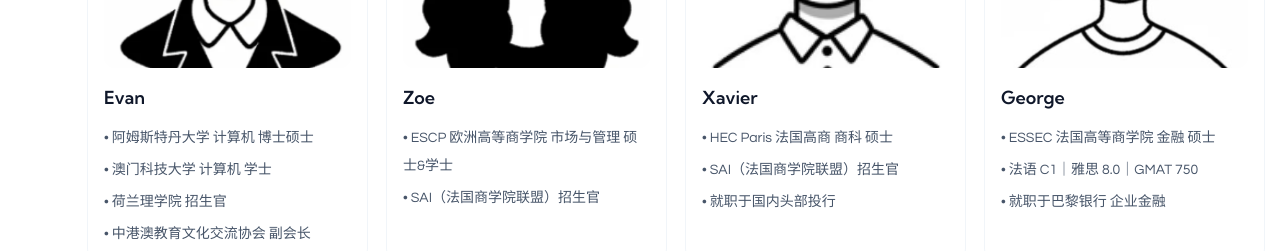
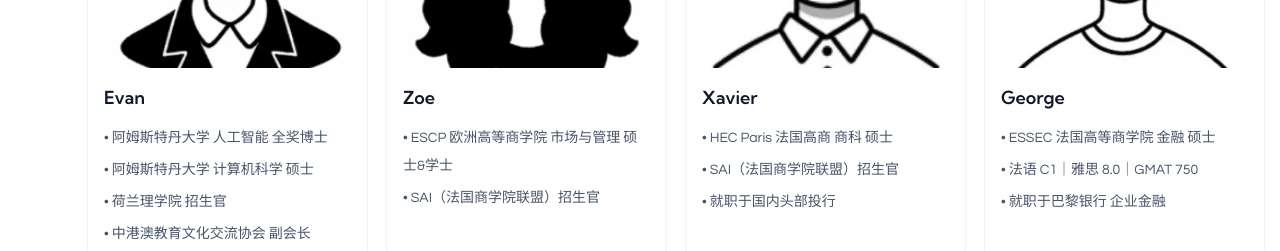
Before and after one commit to TISNN/studylandsedu, a React (Vite) app: page /mentor in a window 1280 px wide. Shown: the part 1500-1751 px from the top of the page. Built offline with nearby package versions, Linux system fonts and the light colour scheme.

Commit message:
Update mentor profile copy

```diff
--- a/src/data/site.ts
+++ b/src/data/site.ts
@@ -509,8 +509,8 @@
     name: 'Evan',
     image: '/assets/images/team/evan.png',
     highlights: [
-      '阿姆斯特丹大学 计算机 博士硕士',
-      '澳门科技大学 计算机 学士',
+      '阿姆斯特丹大学 人工智能 全奖博士',
+      '阿姆斯特丹大学 计算机科学 硕士',
       '荷兰理学院 招生官',
       '中港澳教育文化交流协会 副会长',
     ],
```
